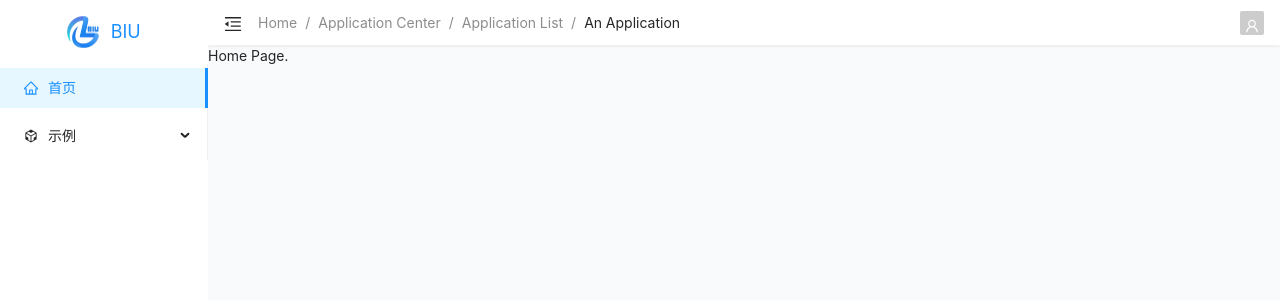
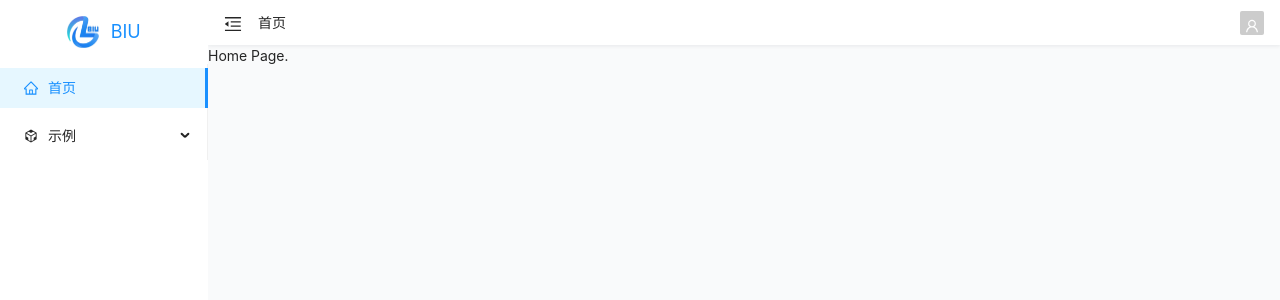
Before and after one commit to juntingl/react-webpack-tpl, a React app: page /home in a window 1280 px wide. Shown: the top 300 px of the page. Built offline with nearby package versions, Linux system fonts and the light colour scheme; the HTML template or start-up script is replaced by a standard one.

Commit message:
feat: breadcrumb

```diff
--- a/src/components/main-layout/NavBreadcrumb.tsx
+++ b/src/components/main-layout/NavBreadcrumb.tsx
@@ -1,18 +1,26 @@
 import { Breadcrumb } from "antd";
+import { Link, useLocation } from "react-router-dom";
+
+import { getActiveRoutes } from "@/router";
 
 const NavBreadcrumb = () => {
-  return (
-    <Breadcrumb>
-      <Breadcrumb.Item>Home</Breadcrumb.Item>
-      <Breadcrumb.Item>
-        <a href="">Application Center</a>
-      </Breadcrumb.Item>
-      <Breadcrumb.Item>
-        <a href="">Application List</a>
-      </Breadcrumb.Item>
-      <Breadcrumb.Item>An Application</Breadcrumb.Item>
-    </Breadcrumb>
-  );
+  const location = useLocation();
+
+  const activeRoutes = getActiveRoutes(location.pathname);
+
+  const breadcrumbItems = activeRoutes
+    .filter((route) => route.title)
+    .map((route, i) => {
+      const isFirstOrLastIndex = i === activeRoutes.length - 1 || i === 0;
+
+      return (
+        <Breadcrumb.Item key={route.path}>
+          {isFirstOrLastIndex ? route.title : <Link to={route.path}>{route.title}</Link>}
+        </Breadcrumb.Item>
+      );
+    });
+
+  return <Breadcrumb>{breadcrumbItems}</Breadcrumb>;
 };
 
 export default NavBreadcrumb;
```
